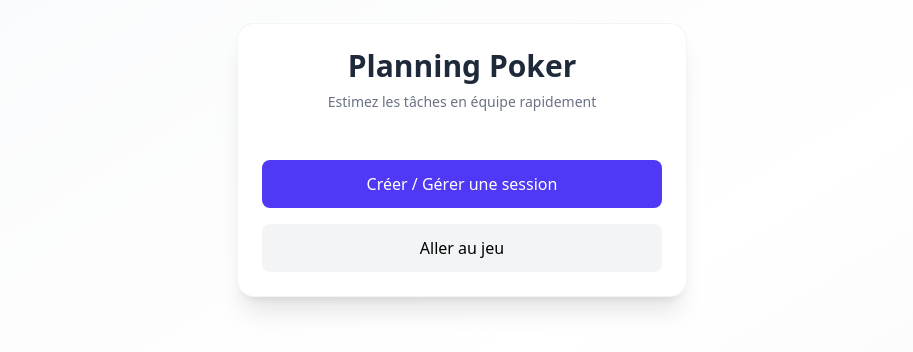
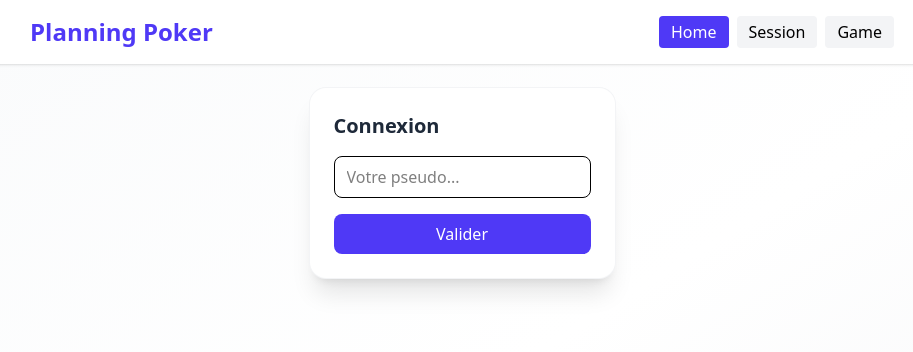
Before and after one commit to AxelDoussoux/Conception-de-projet--Planning-Poker-Doussoux-Berger, a React (Vite) app: page / in a window 1280 px wide. Shown: the top 352 px of the page, without its empty margins (178-1091 px from the left). Built offline with nearby package versions, Linux system fonts and the light colour scheme; no server answers.

Commit message:
Refactor navigation and session flow in app

```diff
--- a/src/App.tsx
+++ b/src/App.tsx
@@ -4,15 +4,32 @@ import { SessionBlock } from "./pages/Session"
 import { GameBlock } from "./pages/Game"
 
 export default function App() {
-  const [view, setView] = useState<'home'|'session'|'game'>('home')
-  const navigate = (p: 'home'|'session'|'game') => setView(p)
+  const [showHome, setShowHome] = useState(true)
+  const [showSession, setShowSession] = useState(false)
+  const [showGame, setShowGame] = useState(false)
+
+  const openHome = () => { setShowHome(true); setShowSession(false); setShowGame(false) }
+  const openSession = () => { setShowHome(false); setShowSession(true); setShowGame(false) }
+  const openGame = () => { setShowHome(false); setShowSession(false); setShowGame(true) }
 
   return (
-    <div>
-      <main>
-        {view === 'home' && <HomeBlock onNavigate={navigate} />}
-        {view === 'session' && <SessionBlock onNavigate={navigate} />}
-        {view === 'game' && <GameBlock onNavigate={navigate} />}
+    <div className="min-h-screen bg-gradient-to-br from-gray-50 via-white to-gray-100">
+      {/* Header + Navbar */}
+      <header className="bg-white shadow-sm">
+        <div className="max-w-4xl mx-auto px-4 py-4 flex items-center justify-between">
+          <h1 className="text-2xl font-extrabold text-indigo-600">Planning Poker</h1>
+          <nav className="flex gap-2">
+            <button onClick={openHome} className={`px-3 py-1 rounded ${showHome?'bg-indigo-600 text-white':'bg-gray-100'}`}>Home</button>
+            <button onClick={openSession} className={`px-3 py-1 rounded ${showSession?'bg-indigo-600 text-white':'bg-gray-100'}`}>Session</button>
+            <button onClick={openGame} className={`px-3 py-1 rounded ${showGame?'bg-indigo-600 text-white':'bg-gray-100'}`}>Game</button>
+          </nav>
+        </div>
+      </header>
+
+      <main className="max-w-4xl mx-auto p-6 flex flex-col gap-6">
+        {showHome && <HomeBlock onOpenSession={openSession} onOpenGame={openGame} />}
+        {showSession && <SessionBlock onOpenGame={openGame} />}
+        {showGame && <GameBlock />}
       </main>
     </div>
   )
--- a/src/context/SessionContext.tsx
+++ b/src/context/SessionContext.tsx
@@ -36,20 +36,37 @@ export function SessionProvider({ children }: { children: ReactNode }) {
             if (currentSession) {
                 const freshSession = await findActiveSession(currentSession.id);
                 if (freshSession) {
-                    setCurrentSession(freshSession);
-                    // optionally fetch participants (not stored in context by default)
+                    // Ne met à jour que si les données ont changé
+                    if (JSON.stringify(freshSession) !== JSON.stringify(currentSession)) {
+                        setCurrentSession(freshSession);
+                        console.log('Session rafraîchie (changement détecté)');
+                    }
                     const participants = await getSessionParticipants(currentSession.id);
                     console.log('Participants rafraîchis:', participants?.length ?? 0);
                 } else {
                     // session inactive / supprimée
+                    console.log('Session inactive ou supprimée, nettoyage...');
                     setCurrentSession(null);
+                    setCurrentParticipant(null);
                 }
             }
 
-            if (currentParticipant) {
+            if (currentParticipant && currentSession) {
+                // Ne rafraîchir le participant que s'il appartient à une session active
                 const freshParticipant = await findParticipantByName(currentParticipant.name);
                 if (freshParticipant) {
-                    setCurrentParticipant(freshParticipant);
+                    // Vérifier que le participant est toujours dans la session active
+                    if (freshParticipant.session_id === currentSession.id) {
+                        // Ne met à jour que si les données ont changé
+                        if (JSON.stringify(freshParticipant) !== JSON.stringify(currentParticipant)) {
+                            setCurrentParticipant(freshParticipant);
+                            console.log('Participant rafraîchi (changement détecté)');
+                        }
+                    } else {
+                        // Le participant n'est plus dans cette session
+                        console.log('Participant déconnecté de la session');
+                        setCurrentParticipant(null);
+                    }
                 } else {
                     setCurrentParticipant(null);
                 }
--- a/src/pages/Game.tsx
+++ b/src/pages/Game.tsx
@@ -9,7 +9,7 @@ import type { Votes } from "../lib/supabase"
 // valeurs possibles d'une cartes de planning poker
 type CardValue = 0 | 1 | 2 | 3 | 5 | 8 | 13 | 20 | 40 | "coffee" | "question";
 
-export function GameBlock({ onNavigate }: { onNavigate?: (page: 'home'|'session'|'game') => void }) {
+export function GameBlock() {
 
   // carte sélectionné par l'utilisateur pour la tâche active
   const [currentTaskIndex, setCurrentTaskIndex] = useState(0);
--- a/src/pages/Home.tsx
+++ b/src/pages/Home.tsx
@@ -1,23 +1,92 @@
-import { type JSX } from "react"
-
+import { useState, type JSX } from "react"
+import { useSession } from "../context/SessionContext"
+import { findParticipantByName, createParticipant } from "../services/participants"
+import { createSession, joinSession } from "../services/sessions"
 
 /**
- * Page d'accueil de l'application Planning Poker
+ * Bloc Home : Login puis Créer/Rejoindre session
  */
-export function HomeBlock({ onNavigate }: { onNavigate: (page: 'home'|'session'|'game') => void }): JSX.Element {
+export function HomeBlock({ onOpenSession, onOpenGame }: { onOpenSession: () => void; onOpenGame: () => void }): JSX.Element {
+  const [pseudo, setPseudo] = useState("")
+  const [loggedIn, setLoggedIn] = useState(false)
+  const [sessionName, setSessionName] = useState("")
+  const [sessionCode, setSessionCode] = useState("")
+
+  const { setCurrentSession, setCurrentParticipant, currentParticipant } = useSession()
+
+  // Valider le pseudo (chercher ou créer dans Supabase)
+  const handleLogin = async () => {
+    if (!pseudo.trim()) return alert("Entrez un pseudo")
+    let participant = await findParticipantByName(pseudo.trim())
+    if (!participant) {
+      participant = await createParticipant(pseudo.trim())
+    }
+    if (!participant) return alert("Impossible de valider le pseudo.")
+    setCurrentParticipant(participant)
+    setLoggedIn(true)
+  }
+
+  // Créer une session
+  const handleCreate = async () => {
+    if (!sessionName.trim()) return alert("Entrez un nom de session")
+    await createSession(sessionName.trim(), pseudo.trim(), setCurrentSession, setCurrentParticipant)
+    onOpenSession()
+  }
+
+  // Rejoindre une session
+  const handleJoin = async () => {
+    if (!sessionCode.trim()) return alert("Entrez le code de session")
+    await joinSession(sessionCode.trim(), pseudo.trim(), setCurrentSession, setCurrentParticipant)
+    onOpenGame()
+  }
+
   return (
-    <div className="min-h-screen bg-gradient-to-br from-gray-50 via-white to-gray-100 flex items-start justify-center p-6">
-      <div className="w-full max-w-md bg-white rounded-2xl shadow-xl ring-1 ring-gray-100 overflow-hidden">
-        <header className="p-6 text-center">
-          <h1 className="text-3xl font-extrabold text-gray-800">Planning Poker</h1>
-          <p className="mt-2 text-sm text-gray-500">Estimez les tâches en équipe rapidement</p>
-        </header>
+    <div className="bg-white rounded-2xl shadow-xl ring-1 ring-gray-100 p-6 max-w-md mx-auto">
+      {!loggedIn ? (
+        // Étape 1 : Login
+        <div className="flex flex-col gap-4">
+          <h2 className="text-xl font-bold text-gray-800">Connexion</h2>
+          <input
+            value={pseudo}
+            onChange={e => setPseudo(e.target.value)}
+            type="text"
+            placeholder="Votre pseudo..."
+            className="w-full px-3 py-2 border rounded-lg"
+          />
+          <button onClick={handleLogin} className="w-full px-4 py-2 bg-indigo-600 text-white rounded-lg">Valider</button>
+        </div>
+      ) : (
+        // Étape 2 : Créer ou Rejoindre
+        <div className="flex flex-col gap-6">
+          <p className="text-lg text-gray-700">Bonjour <span className="font-bold text-indigo-600">{currentParticipant?.name ?? pseudo}</span> !</p>
 
-        <div className="p-6 flex flex-col gap-4">
-          <button onClick={() => onNavigate('session')} className="w-full px-4 py-3 bg-indigo-600 text-white rounded-lg">Créer / Gérer une session</button>
-          <button onClick={() => onNavigate('game')} className="w-full px-4 py-3 bg-gray-100 rounded-lg">Aller au jeu</button>
+          {/* Créer session */}
+          <div className="flex flex-col gap-2">
+            <label className="text-sm font-medium text-gray-700">Créer une session</label>
+            <input
+              value={sessionName}
+              onChange={e => setSessionName(e.target.value)}
+              type="text"
+              placeholder="Nom de la session..."
+              className="w-full px-3 py-2 border rounded-lg"
+            />
+            <button onClick={handleCreate} className="w-full px-4 py-2 bg-green-600 text-white rounded-lg">Créer</button>
+          </div>
+
+          {/* Rejoindre session */}
+          <div className="flex flex-col gap-2">
+            <label className="text-sm font-medium text-gray-700">Rejoindre une session</label>
+            <input
+              value={sessionCode}
+              onChange={e => setSessionCode(e.target.value)}
+              type="text"
+              placeholder="Code de session..."
+              className="w-full px-3 py-2 border rounded-lg"
+            />
+            <button onClick={handleJoin} className="w-full px-4 py-2 bg-indigo-600 text-white rounded-lg">Rejoindre</button>
+          </div>
         </div>
-      </div>
+      )}
     </div>
   )
 }
--- a/src/pages/Session.tsx
+++ b/src/pages/Session.tsx
@@ -3,10 +3,9 @@ import type { Tasks } from "../lib/supabase"
 import type { GameMode } from "../lib/types"
 import { useSession } from "../context/SessionContext"
 import { createSession } from "../services/sessions"
-import { useNavigate } from "react-router-dom"
 
 
-export function SessionBlock({ onNavigate }: { onNavigate: (page: 'home'|'session'|'game') => void }): JSX.Element {
+export function SessionBlock({ onOpenGame }: { onOpenGame: () => void }): JSX.Element {
     const [sessionName, setSessionName] = useState("")
     const [pseudo, setPseudo] = useState<string>("")
     const [taskTitle, setTaskTitle] = useState("")
@@ -35,30 +34,21 @@ export function SessionBlock({ onNavigate }: { onNavigate: (page: 'home'|'sessio
         setTasks(prev => prev.filter(task => task.id !== id))
     }
 
-    const navigate = useNavigate()
-
     const { setCurrentSession, setCurrentParticipant } = useSession()
 
     const handleContinue = async () => {
         if (!pseudo.trim() || !sessionName.trim()) return alert('Entrez un pseudo et un nom de session');
         await createSession(sessionName, pseudo, setCurrentSession, setCurrentParticipant);
-        onNavigate('game')
+        onOpenGame()
     }
 
     return (
         <div className="min-h-screen bg-gray-50 flex justify-center p-6">
         <div className="w-full max-w-xl bg-white rounded-2xl shadow p-6 space-y-6">
-        <header className="p-6 text-center">
-            <h1 className="text-3xl font-extrabold text-gray-800 m-0 p-0">
-                Planning Poker
-            </h1>
-            <p className="text-sm text-gray-500 m-0 p-0">
-                Estimez les tâches en équipe rapidement
-            </p>
-        </header>
+
 
             <h1 className="text-2xl font-bold text-gray-800">
-            Préparer la session
+            Créer la session
             </h1>
 
             {/* Nom de la session */}
```
